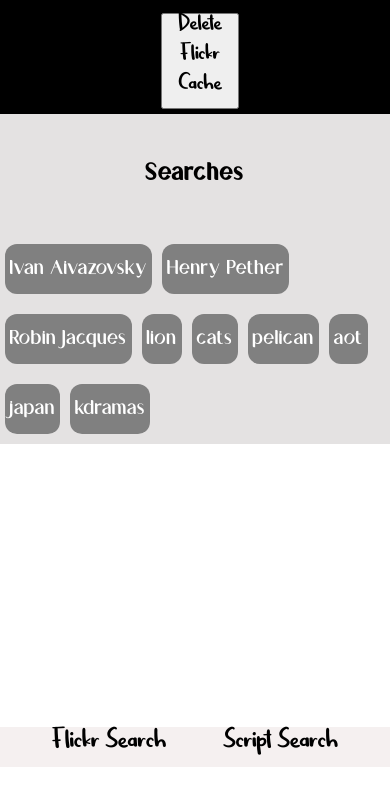
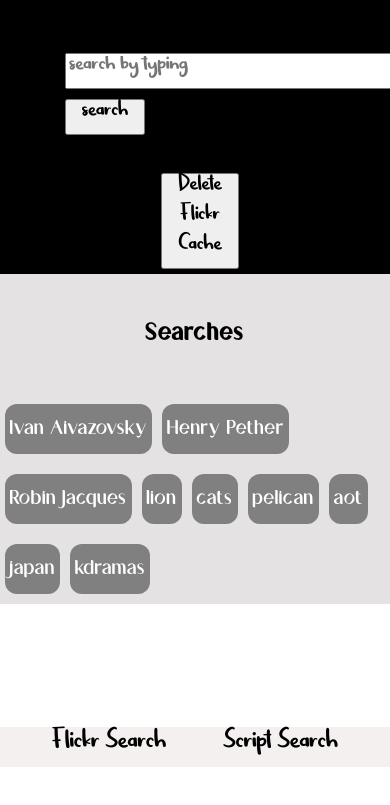
Before and after one commit to naqshbandhamza/pwa, a plain HTML site: page index.html in a window 390 px wide. Shown: the part 77-882 px from the top of the page. Drawn offline with Linux system fonts and the light colour scheme.

Commit message:
adding search bar to flickr api

```diff
--- a/index.html
+++ b/index.html
@@ -1,4 +1,5 @@
 <html lang="en">
+
 <head>
   <meta charset="utf-8" />
   <meta name="viewport" content="width=device-width, initial-scale=1" />
@@ -17,22 +18,18 @@
   <div class="container-div">
     <!-- sidebar -->
     <div class="sidebar" id="sidebar-id">
-        <div
-          style="
+      <div style="
             display: flex;
             width: 100%;
             height: 120px;
             justify-content: center;
-          "
-        >
-          <h2
-            style="
+          ">
+        <h2 style="
               color: black;
               font-family: merry;
               margin-top: 45px;
               letter-spacing: 2px;
-            "
-          >
+            ">
           Searches
         </h2>
       </div>
@@ -41,11 +38,14 @@
     <!--main header-->
     <div class="main-header">
       <h1>Search Flickr</h1>
+      <div id="search-bar-div">
+        <input type="text" id="search-item-flickr" placeholder="search by typing" />
+        <button id="search-by-typing-btn">search</button>
+      </div>
       <button onclick="clearcahce()">Delete Flickr Cache</button>
     </div>
 
     <!--content-->
-
     <div class="content" id="picdivid">
       <p id="tempid">Searching Flicker</p>
       <p id="tempid1"></p>
@@ -60,4 +60,5 @@
   <script src="src/index.js"></script>
   <script src="src/flickr.js"></script>
 </body>
+
 </html>
--- a/src/flickr.js
+++ b/src/flickr.js
@@ -213,8 +213,37 @@ function searchFlickr(e) {
 
   jsonp(
     "https://api.flickr.com/services/feeds/photos_public.gne?tags=" +
-      e.target.value +
-      "&lang=en-us&format=json&jsoncallback=jsonFlickrFeed"
+    e.target.value +
+    "&lang=en-us&format=json&jsoncallback=jsonFlickrFeed"
+  );
+}
+
+function searchFlickr1(val) {
+  document.getElementById("tempid").innerHTML = "searching flicker";
+  document.getElementById("tempid1").style.display = "none";
+  document.getElementById("tempid").style.display = "block";
+  setTimeout(() => {
+    document.getElementById("tempid").style.display = "none";
+  }, 1000);
+
+  allbtns = document
+    .getElementById("sidebar-id")
+    .getElementsByTagName("button");
+
+  for (var i = 0; i < allbtns.length; i++) {
+    allbtns[i].style.backgroundColor = "lightgray";
+    allbtns[i].disabled = true;
+  }
+
+  //console.log("in search");
+  listItems = [];
+
+  // callback to display returned image data
+
+  jsonp(
+    "https://api.flickr.com/services/feeds/photos_public.gne?tags=" +
+    val +
+    "&lang=en-us&format=json&jsoncallback=jsonFlickrFeed"
   );
 }
 
@@ -222,3 +251,8 @@ function disappear() {
   document.body.style.overflow = "visible";
   document.getElementById("overscreen-outside").style.display = "none";
 }
+
+document.getElementById("search-by-typing-btn").addEventListener("click", () => {
+  let searchItem = document.getElementById("search-item-flickr").value
+  searchFlickr1(searchItem)
+})
--- a/src/master.css
+++ b/src/master.css
@@ -8,13 +8,13 @@
     src: url("../fonts/merry.ttf");
 }
 
-body{
+body {
     background-color: #ffffff;
     margin: 0;
 }
 
 
-.container-div{
+.container-div {
     display: grid;
     grid-template-columns: 15% 85%;
     grid-template-rows: auto;
@@ -25,25 +25,24 @@ body{
     overflow-x: hidden;
 }
 
-input:focus{
+input:focus {
     outline: none;
 }
 
-.sidebar
-{
+.sidebar {
     grid-area: sidebar;
 
     background-color: rgb(228, 226, 226);
 }
 
-.sidebar button{
-    height:80px;
+.sidebar button {
+    height: 80px;
     border-radius: 12px;
     background-color: gray;
     color: white;
     font-family: merry;
     padding: 5px;
-    margin-top:10px;
+    margin-top: 10px;
     width: 90%;
     margin-left: 5%;
     margin-right: 5%;
@@ -52,17 +51,17 @@ input:focus{
     font-size: 20px;
 }
 
-.main-header{
+.main-header {
     grid-area: header;
     position: relative;
-    min-height:100px;
+    min-height: 100px;
     max-height: auto;
     width: 100%;
-    background-color:black;
+    background-color: black;
     padding: 5px;
 }
 
-.main-header h1{
+.main-header h1 {
     font-family: bessy;
     color: white;
     margin-left: 20px;
@@ -71,21 +70,41 @@ input:focus{
 
 .main-header button {
     position: absolute;
-    right:35px;
-    top:20px;
+    right: 35px;
+    top: 20px;
     font-family: bessy;
 }
 
-.main-header input[type=text] {
+#search-bar-div {
     position: absolute;
-    right:35px;
-    top:20px;
+    left: 300px;
+    top: 10px;
+    width: 400px;
+    height: 200px;
+}
+
+#search-item-flickr {
+    width: 300px;
+    margin-top: 30px;
+    font-family: bessy;
+}
+
+#search-by-typing-btn {
+    width: 80px;
+    margin-top: 10px;
+    font-family: bessy;
+}
+
+#search-id {
+    position: absolute;
+    right: 35px;
+    top: 20px;
     padding: 6px;
     border: none;
     font-size: 17px;
 }
 
-.content{
+.content {
     grid-area: contentm;
     min-height: 100vh;
     background-color: rgb(255, 255, 255);
@@ -93,22 +112,22 @@ input:focus{
 
 }
 
- .content p{
+.content p {
     font-family: bessy;
-    color:black;
+    color: black;
     text-align: center;
     margin-top: 40px;
     display: none;
 }
 
-.navigation{
+.navigation {
     position: fixed;
     width: 100%;
     height: 40px;
     background-color: rgb(245, 240, 240);
     bottom: 0;
     display: flex;
-    justify-content:space-evenly ;
+    justify-content: space-evenly;
 }
 
 div.navigation a {
@@ -119,7 +138,7 @@ div.navigation a {
 
 }
 
-.imgd{
+.imgd {
     border-width: 1px;
     border-style: solid;
     border-color: black;
@@ -133,22 +152,21 @@ div.navigation a {
 
 
 
-#overscreen-outside
-{
+#overscreen-outside {
     display: none;
     position: absolute;
-    left:0;
-    right:0;
+    left: 0;
+    right: 0;
     height: 100%;
     background-color: rgba(0, 0, 0, 0.699);
     z-index: 1000;
 }
 
-#overscreen-inside{
+#overscreen-inside {
     position: absolute;
-    top:50%;
-    left:50%;
-    transform: translate(-50%,-50%);
+    top: 50%;
+    left: 50%;
+    transform: translate(-50%, -50%);
     background-color: white;
     color: black;
     font-family: merry;
@@ -157,7 +175,7 @@ div.navigation a {
     font-size: 24px;
 }
 
-#movie-id button{
+#movie-id button {
 
     padding: 10px;
     font-size: 30px;
@@ -174,10 +192,10 @@ div.navigation a {
     letter-spacing: 2px;
 }
 
-.scripts-num{
-    height:25px;
+.scripts-num {
+    height: 25px;
     background-color: white;
-    color:black;
+    color: black;
     width: 20%;
     margin: 30px;
     margin-left: 40%;
@@ -194,8 +212,8 @@ div.navigation a {
     box-shadow: 2px 2px 2px 2px #888888;
 }
 
-.meter{
-    width:80%;
+.meter {
+    width: 80%;
     margin-left: 10%;
     margin-right: 10%;
     margin-top: 40px;
@@ -207,36 +225,36 @@ div.navigation a {
     border-radius: 5px;
 }
 
-.meter div{
+.meter div {
     background-color: rgb(47, 144, 255);
     width: 0;
     height: inherit;
 
 }
 
-#search-id{
+#search-id {
     background-color: black;
     border-width: 0px;
     border-bottom-width: 2px;
     border-style: solid;
     border-color: white;
     position: absolute;
-    top:15px;
-    right:65px;
+    top: 15px;
+    right: 65px;
     color: white;
     font-weight: bold;
 }
 
-.search-icon{
-    height:36px;
+.search-icon {
+    height: 36px;
     width: 36px;
     position: absolute;
-    top:12px;
-    right:25px;
+    top: 12px;
+    right: 25px;
 
 }
 
-#tempid2{
+#tempid2 {
     font-family: bessy;
     font-size: 22;
     color: black;
@@ -246,8 +264,33 @@ div.navigation a {
 
 @media only screen and (max-width: 1100px) {
 
+    #search-bar-div {
 
-    .container-div{
+        width: 600px;
+        height: 160px;
+        position: relative;
+        left: 0px;
+        margin-left: auto;
+        margin-right: auto;
+    }
+
+    #search-item-flickr {
+        width: 80%;
+        margin-top: 30px;
+        font-family: bessy;
+        margin-left: 10%;
+        margin-right: 10%;
+    }
+
+    #search-by-typing-btn {
+        width: 80px;
+        margin-top: 10px;
+        font-family: bessy;
+        margin-left: 10%;
+        margin-right: auto;
+    }
+
+    .container-div {
         display: grid;
         grid-template-columns: 100%;
         grid-template-rows: auto;
@@ -259,14 +302,14 @@ div.navigation a {
         overflow-x: hidden;
     }
 
-    .sidebar button{
-        height:50px;
+    .sidebar button {
+        height: 50px;
         border-radius: 12px;
         background-color: gray;
         color: white;
         font-family: merry;
         padding: 5px;
-        margin:10px;
+        margin: 10px;
         margin-left: 5px;
         margin-right: 5px;
         width: auto;
@@ -275,40 +318,40 @@ div.navigation a {
         font-size: 20px;
     }
 
-    .main-header{
+    .main-header {
         min-height: 150px;
     }
 
 
     .main-header button {
         position: relative;
-        right:0;
-    top:0;
+        right: 0;
+        top: 0;
         margin-left: 40%;
         margin-right: 40%;
         width: 20%;
     }
 
-    .main-header h1{
+    .main-header h1 {
         font-family: bessy;
         color: white;
         margin-left: 0px;
         text-align: center;
     }
 
-      #search-id{
-        top:70%;
-        right:30%;
+    #search-id {
+        top: 70%;
+        right: 30%;
         width: 40%;
-        left:30%;
+        left: 30%;
     }
 
-    .scripts-num{
-        height:auto;
+    .scripts-num {
+        height: auto;
         font-size: 24px;
     }
 
-    .imgd img{
+    .imgd img {
         object-fit: contain;
         min-height: 90%;
         min-width: 90%;
@@ -319,7 +362,7 @@ div.navigation a {
 
 
 @media only screen and (max-width: 600px) {
-    .main-header h1{
+    .main-header h1 {
         font-size: 24px;
     }
 
```
Lines whose indentation alone changed are shown as unchanged.
